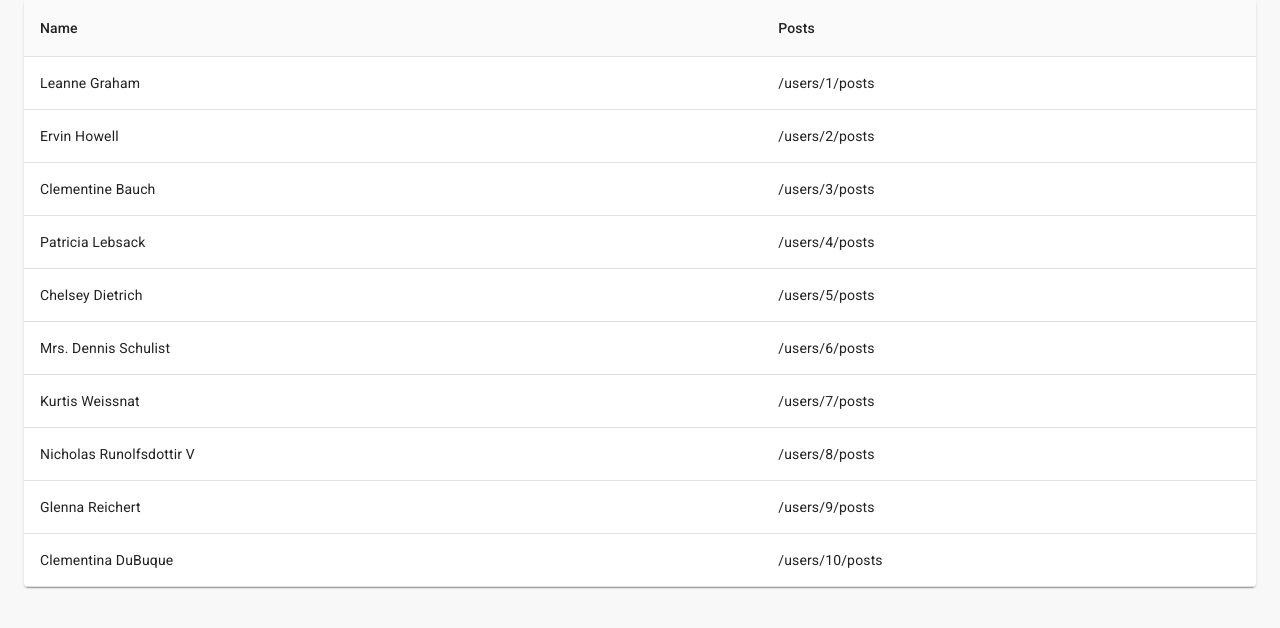
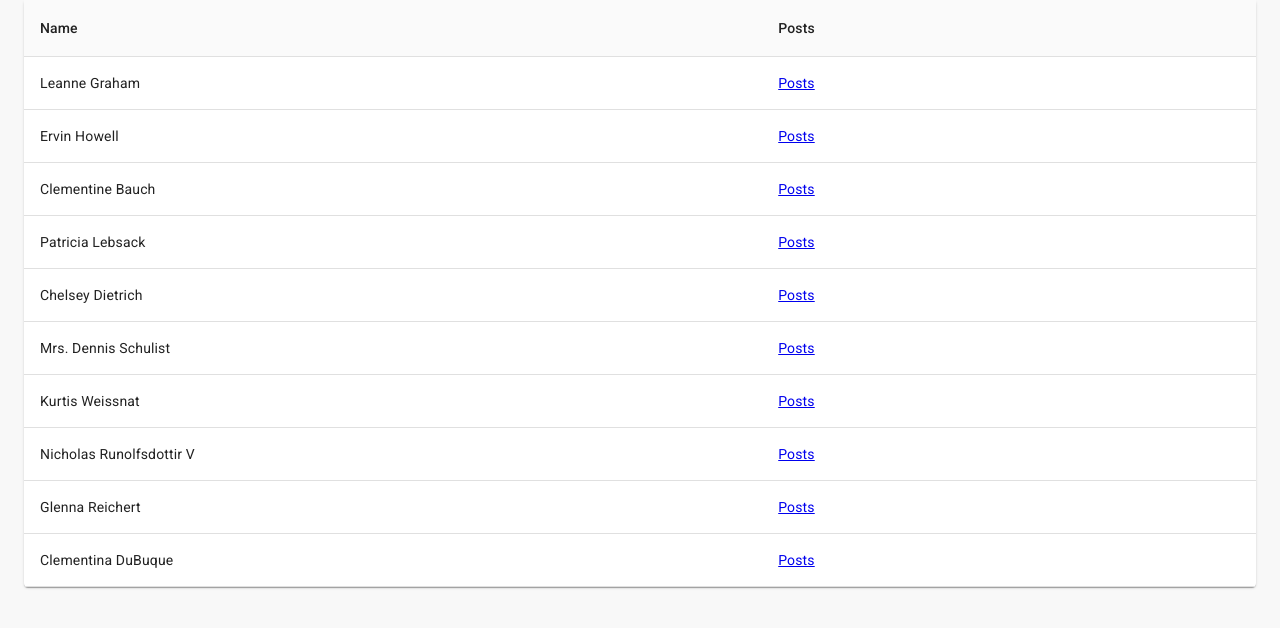
Before and after one commit to sridharrreddy/react-workshop, a React (Create React App) app: page / in a window 1280 px wide. Shown: the top 628 px of the page. Built offline with nearby package versions, Linux system fonts and the light colour scheme.

Commit message:
Add SPA routing with Reach Router
to navigate to user posts from user list page

```diff
--- a/package.json
+++ b/package.json
@@ -5,6 +5,7 @@
   "dependencies": {
     "@material-ui/core": "^4.5.2",
     "@material-ui/icons": "^4.5.1",
+    "@reach/router": "^1.2.1",
     "prettier": "^1.18.2",
     "prop-types": "^15.7.2",
     "react": "^16.11.0",
--- a/src/App.js
+++ b/src/App.js
@@ -1,13 +1,18 @@
 import React from 'react';
 import { Container, Grid } from '@material-ui/core';
+import { Router } from '@reach/router';
 import './App.css';
 import Blogger from './components/Blogger';
+import Posts from './components/Blogger/Posts';
 
 function App() {
   return (
     <Container>
       <Grid item xs={12}>
-        <Blogger />
+        <Router>
+          <Blogger path="/" />
+          <Posts path="/user/:userId/posts" />
+        </Router>
       </Grid>
     </Container>
   );
--- a/src/components/Blogger.js
+++ b/src/components/Blogger.js
@@ -7,12 +7,17 @@ import {
   TableRow,
   TableCell,
 } from '@material-ui/core';
+import { Link } from '@reach/router';
 import GetUsers from '../service';
 
 function RenderTableCell(userId, columnId, value) {
   switch (columnId) {
     case 'posts':
-      return <TableCell key={columnId}>{`/users/${userId}/posts`}</TableCell>;
+      return (
+        <TableCell key={columnId}>
+          <Link to={`/user/${userId}/posts`}>Posts</Link>
+        </TableCell>
+      );
     default:
       return <TableCell key={columnId}>{value}</TableCell>;
   }
--- /dev/null
+++ b/src/components/Blogger/Posts.js
@@ -0,0 +1,14 @@
+import React, { Component } from 'react';
+
+class Posts extends Component {
+  constructor(props) {
+    super(props);
+    this.state = {};
+  }
+
+  render() {
+    return <span>Posts {this.props.userId}</span>;
+  }
+}
+
+export default Posts;
```
Also changed, not shown: 1 other file (tests, documents, lock files or other folders).
